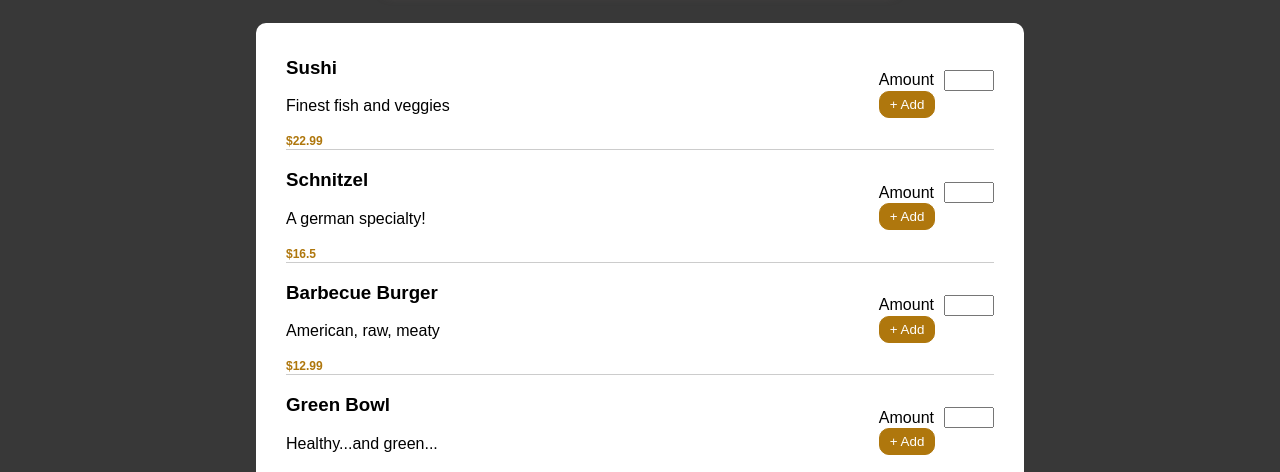
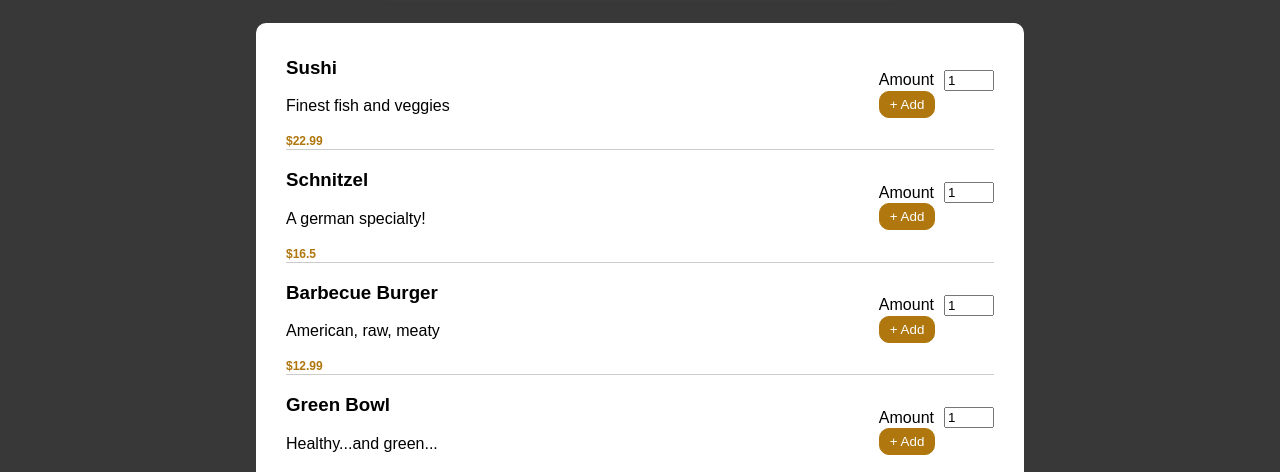
Before and after one commit to shrujan/React-Basic---UserComponent, a React (Create React App) app: page /react-menu in a window 1280 px wide. Shown: the part 284-756 px from the top of the page. Built offline with nearby package versions, Linux system fonts and the light colour scheme.

Commit message:
added validation

```diff
--- a/src/components/Exercice-2-React-Menu/MenuItem/MenuItem.tsx
+++ b/src/components/Exercice-2-React-Menu/MenuItem/MenuItem.tsx
@@ -5,23 +5,29 @@ import { ItemsOrderedCtx, OrderedItems } from '../Contexts/ItemsOrderedContext';
 
 export const MenuItem = (props: any) => {
   const itemSelectedCtx         = useContext(ItemsOrderedCtx);
-  const [quantity, setQuantity] = useState(0)
+  const [quantity, setQuantity] = useState(1)
 
   const addItemHandler = () => {
-    if (!itemSelectedCtx) return
+    if (!itemSelectedCtx || quantity < 0) { return };
     const itemList = itemSelectedCtx.selectedItems;
     if (!itemList.length) {
-      itemList.push( { ...props.item, quantity: quantity } )
+      itemList.push( { ...props.item, quantity: quantity } ) // first item
     } else {
       const itemIndex = itemList.findIndex((item: OrderedItems) => item.id === props.item.id);
       if (itemIndex < 0) {
-        itemList.push({ ...props.item, quantity: quantity })
+        itemList.push({ ...props.item, quantity: quantity }) // new item
       } else {
-        itemList[itemIndex] = { ...props.item, quantity: quantity }
+        itemList[itemIndex] = { ...props.item, quantity: quantity } // if item previously added .. update qty
       }
     }
     // itemSelectedCtx.selectedItems = itemList; // this wont work because context thinks its the same old array and unchanged
     itemSelectedCtx.setSelectedItems([ ... itemList ]) // so we created a new array and now context detects it.
+  }
+
+  const quantityChangeHandler = (e: any) => {
+    const qty = Number(e.target.value);
+    if (qty < 0) { setQuantity(0); return }
+    setQuantity(qty)
   }
 
   return (
@@ -34,7 +40,7 @@ export const MenuItem = (props: any) => {
       <div>
         <div>
           <label htmlFor='amount'>Amount</label>
-          <input onChange={ e => setQuantity(Number(e.target.value)) } type='number' id='amount'></input>
+          <input onChange={ e => quantityChangeHandler(e) } min={ 0 } type='number' id='amount' value={quantity}></input>
         </div>
         <div>
           <Button clickHandler={ addItemHandler } text={ '+ Add' } classes={ 'filled' }/>
```
